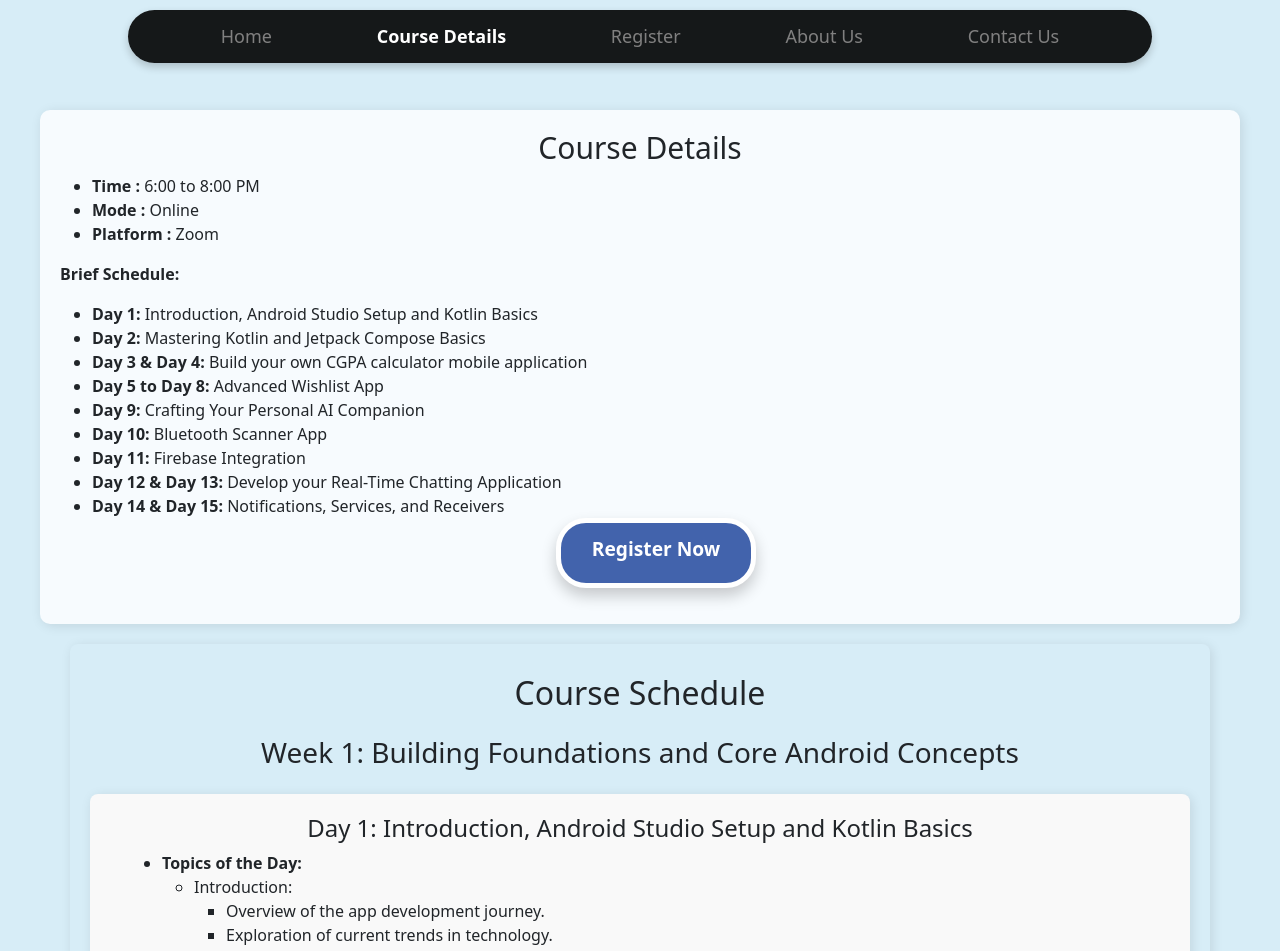
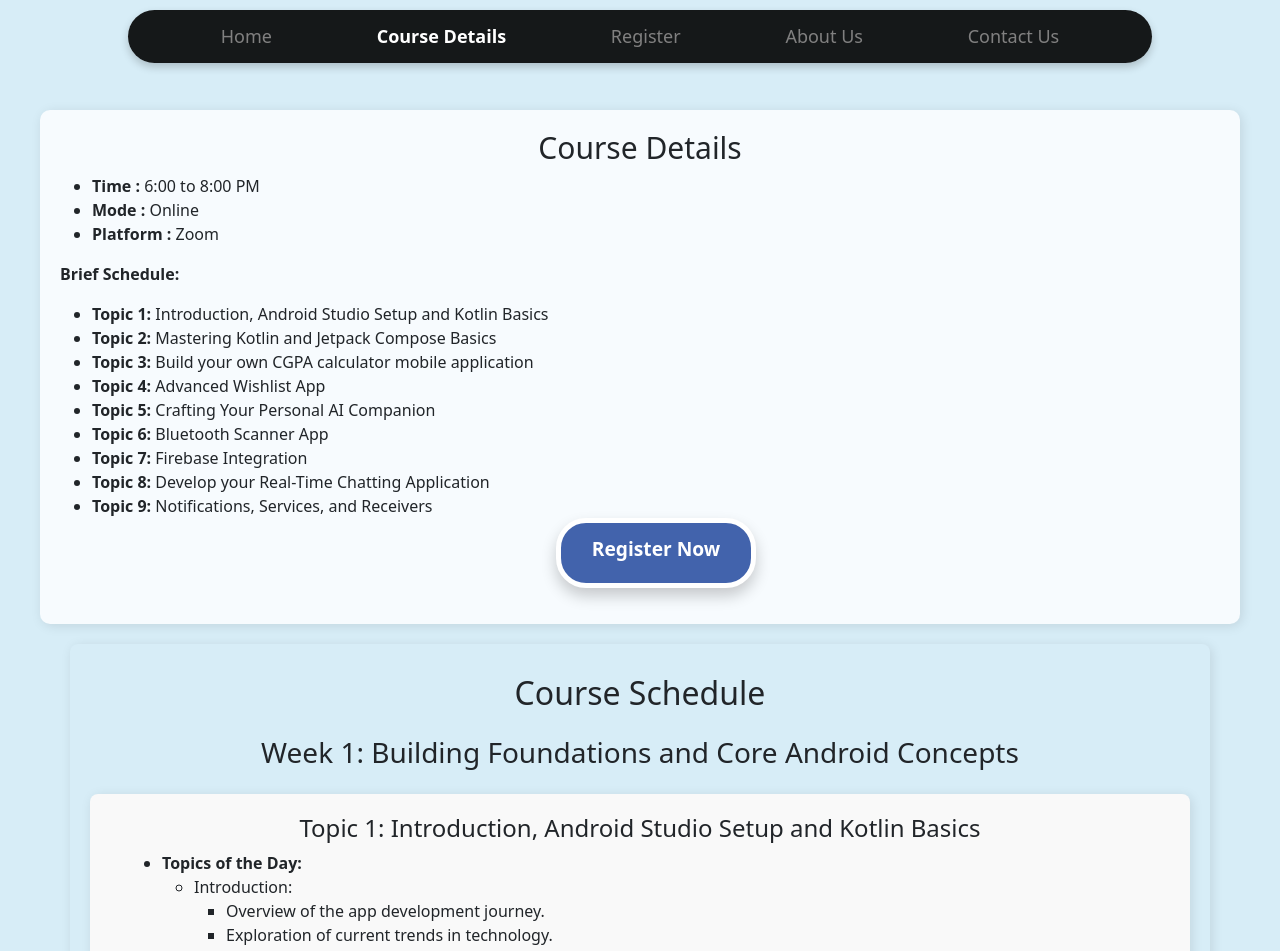
Before and after one commit to Aerykcodes/Humble-Coders-new, a React (Vite) app: page /content in a window 1280 px wide. Shown: the top 951 px of the page. Built offline with nearby package versions, Linux system fonts and the light colour scheme; a web font is replaced by a local one.

Commit message:
content changes

```diff
--- a/src/assets/Pages/About/GraphSection.jsx
+++ b/src/assets/Pages/About/GraphSection.jsx
@@ -4,7 +4,7 @@ import PieChart from '../Home/PieChart'; // Ensure you have the PieChart compone
 const GraphSection = ({ pieData, titles, styles }) => {
   return (
     <div className="additional-section mt-5">
-      <h2 className="text-center">Overwhelming Positive Feedback</h2>
+      <h2 className="text-center">Overwhelming Positive Feedback</h2> <br /><br />
       <div className="row justify-content-center">
         {pieData.map((data, index) => (
           <div className="col-12 col-sm-6 col-lg-4 mb-3" key={index}> {/* Full width on small screens, 2 columns on large screens */}
--- a/src/assets/Pages/Content/Content.jsx
+++ b/src/assets/Pages/Content/Content.jsx
@@ -10,7 +10,7 @@ import RegisterButton from '../../RegisterButton/RegisterButton';
 function Content() {
   const contentData = [
     {
-      heading: "Day 1: Introduction, Android Studio Setup and Kotlin Basics",
+      heading: "Topic 1: Introduction, Android Studio Setup and Kotlin Basics",
       content: `
         <ul>
           <li><strong>Topics of the Day:</strong></li>
@@ -55,7 +55,7 @@ function Content() {
       `
     },
     {
-      heading: "Day 2: Kotlin and Jetpack Compose Basics",
+      heading: "Topic 2: Kotlin and Jetpack Compose Basics",
       content: `
         <ul>
           <li><strong>Topics of the Day:</strong></li>
@@ -99,7 +99,7 @@ function Content() {
       `
     },
     {
-      heading: "Day 3 & Day 4:  CGPA calculator mobile application ",
+      heading: "Topic 3 :  CGPA calculator mobile application ",
       content: `
         <ul>
           <li><strong>Topics of the Day:</strong></li>
@@ -137,7 +137,7 @@ function Content() {
       `
     },
     {
-      heading: "Day 5 to Day 8: Advanced Wishlist App",
+      heading: "Topic 4 : Advanced Wishlist App",
       // content: `
       //   <ul>
       //     <li><strong>Topics of the Day:</strong></li>
@@ -199,7 +199,7 @@ function Content() {
       // `
     },
     {
-      heading: "Day 9:   Personal AI Companion",
+      heading: "Topic 5:   Personal AI Companion",
       // content: `
       //   <ul>
       //     <li><strong>Topics of the Day:</strong></li>
@@ -237,7 +237,7 @@ function Content() {
       // `
     },
     {
-      heading: "Day 10: Bluetooth Scanner App",
+      heading: "Topic 6 : Bluetooth Scanner App",
       // content: `
       //   <ul>
       //     <li><strong>Topics of the Day:</strong></li>
@@ -268,7 +268,7 @@ function Content() {
       // `
     },
     {
-      heading: "Day 11: Firebase Integration",
+      heading: "Topic 7: Firebase Integration",
       // content: `
       //   <ul>
       //     <li><strong>Topics of the Day:</strong></li>
@@ -299,7 +299,7 @@ function Content() {
       // `
     },
     {
-      heading: "Day 12 & Day 13: Real-Time Chatting Application",
+      heading: "Topic 8 : Real-Time Chatting Application",
       // content: `
       //   <ul>
       //     <li><strong>Topics of the Day:</strong></li>
@@ -332,7 +332,7 @@ function Content() {
       // `
     },
     {
-      heading: "Day 14 & Day 15: Notifications, Services, and Receivers",
+      heading: "Topic 9 : Notifications, Services, and Receivers",
       // content: `
       //   <ul>
       //     <li><strong>Topics of the Day:</strong></li>
@@ -382,15 +382,15 @@ function Content() {
 
 <p><strong>Brief Schedule:</strong></p>
 <ul>
-  <li><strong>Day 1:</strong> Introduction, Android Studio Setup and Kotlin Basics</li>
-  <li><strong>Day 2:</strong> Mastering Kotlin and Jetpack Compose Basics</li>
-  <li><strong>Day 3 & Day 4:</strong> Build your own CGPA calculator mobile application </li>
-  <li><strong>Day 5 to Day 8:</strong> Advanced Wishlist App</li>
-  <li><strong>Day 9:</strong> Crafting Your Personal AI Companion</li>
-  <li><strong>Day 10:</strong> Bluetooth Scanner App</li>
-  <li><strong>Day 11:</strong> Firebase Integration</li>
-  <li><strong>Day 12 & Day 13:</strong> Develop your Real-Time Chatting Application</li>
-  <li><strong>Day 14 & Day 15:</strong> Notifications, Services, and Receivers</li>
+  <li><strong>Topic 1:</strong> Introduction, Android Studio Setup and Kotlin Basics</li>
+  <li><strong>Topic 2:</strong> Mastering Kotlin and Jetpack Compose Basics</li>
+  <li><strong>Topic 3:</strong> Build your own CGPA calculator mobile application </li>
+  <li><strong>Topic 4:</strong> Advanced Wishlist App</li>
+  <li><strong>Topic 5:</strong> Crafting Your Personal AI Companion</li>
+  <li><strong>Topic 6:</strong> Bluetooth Scanner App</li>
+  <li><strong>Topic 7:</strong> Firebase Integration</li>
+  <li><strong>Topic 8:</strong> Develop your Real-Time Chatting Application</li>
+  <li><strong>Topic 9:</strong> Notifications, Services, and Receivers</li>
   <RegisterButton
    url="/registration" description="Register Now" newTab={false}
    />
--- a/src/assets/Pages/Home/Home.jsx
+++ b/src/assets/Pages/Home/Home.jsx
@@ -41,7 +41,9 @@ function Home() {
             <p className="text-center homepage-description"></p>
             <div className="course-details text-center">
               <p className='textbox-1'><strong>1 month training program <br />For beginners and experienced developers, UG/PG students</strong></p>
-              <p className='textbox-2'><strong>Last Registration Date - 10th January 2025</strong> <br /><strong>Course Starting Date: 1st February 2025</strong></p>
+              <p className='textbox-2'>
+                {/* <strong>Last Registration Date - 10th January 2025</strong> <br /> */}
+                <strong>Course Starting Date: 1st February 2025</strong></p>
               <p className='textbox-3'><strong>Organized by: Humble Coders</strong></p>
             </div>
             <RegisterButton
--- a/src/assets/Pages/Home/PieChart.css
+++ b/src/assets/Pages/Home/PieChart.css
@@ -1,8 +1,8 @@
 /* PieChart.css */
 
 .custom-legend {
-  font-size: 12px;
+  font-size: 10px;
   text-align: left;
   margin-left: 0px; /* Adjust this value to move the legend to the left */
-  margin-top: -150px;
+  margin-top: -155px;
 }
--- a/src/assets/Pages/Home/PieChart.jsx
+++ b/src/assets/Pages/Home/PieChart.jsx
@@ -20,13 +20,13 @@ const renderCustomizedLegend = (props) => {
 
 const PieChart = ({ data }) => {
   return (
-    <RechartPieChart width={420} height={360}>
+    <RechartPieChart width={360} height={300}>
       <Pie
         data={data.filter(item => item.value > 0)}
-        cx={200}
-        cy={200}
+        cx={180}
+        cy={150}
         labelLine={false}
-        outerRadius={150}
+        outerRadius={130}
         fill="#8884d8"
         dataKey="value"
       >
--- a/src/assets/Pages/Registration/Registration.jsx
+++ b/src/assets/Pages/Registration/Registration.jsx
@@ -19,7 +19,7 @@ const Registration = () => {
             <p><strong>• Mode:</strong> Online mode</p>
             <p><strong>• Platform: </strong> Zoom </p>
             <p><strong>• Timings:</strong> 6:00 pm to 8:00 pm</p>
-            <p><strong>• Last Date for Registration :</strong> 10th January 2025</p>
+            {/* <p><strong>• Last Date for Registration :</strong> 10th January 2025</p> */}
             <p><strong>• Number of seats :</strong> 200 seats</p>
             <p><strong>• Target Audience:</strong> Students from any stream and from any year</p>
             <p><strong>• Fees:</strong> <strike>Rs 1180</strike> 799/- (18% GST Included)</p>
```
